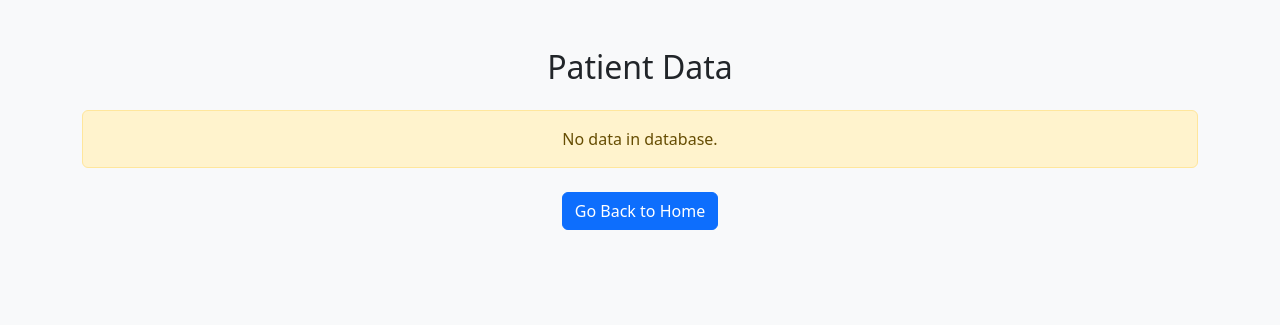
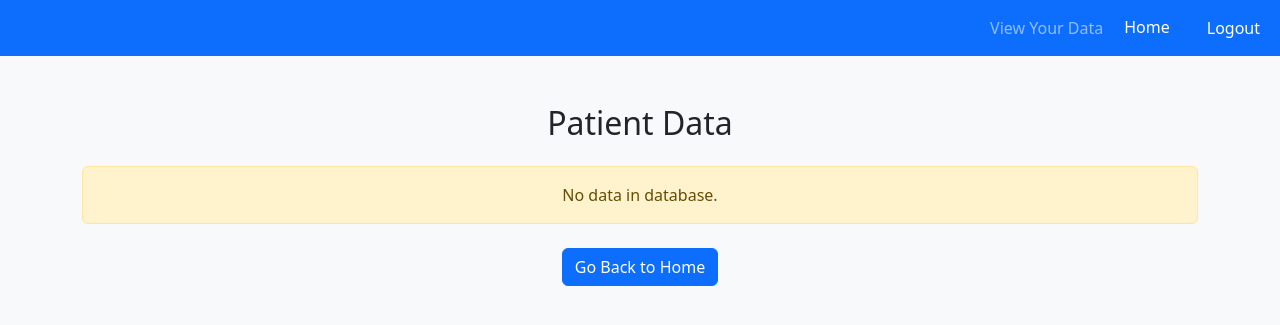
Before and after one commit to CS-LTU/com7033-assignment-zeea1ien, a Flask app: page /view_patients in a window 1280 px wide. Shown: the top 325 px of the page. Run offline with Flask 3, Linux system fonts and the light colour scheme; a user stored in the database is signed in; data that the repository does not hold is empty.

Commit message:
bootstrap added to profile/patients. home page button added to profile

```diff
--- a/templates/patients.html
+++ b/templates/patients.html
@@ -9,6 +9,35 @@
      href="https://cdn.jsdelivr.net/npm/bootstrap@5.3.3/dist/css/bootstrap.min.css"
      rel="stylesheet">
 </head>
+<body>
+    <!-- Navbar Added -->
+    <nav class="navbar navbar-expand-lg navbar-dark bg-primary">
+      <div class="container-fluid">
+        <button class="navbar-toggler" type="button" data-bs-toggle="collapse" data-bs-target="#navbarNav" aria-controls="navbarNav" aria-expanded="false" aria-label="Toggle navigation">
+          <span class="navbar-toggler-icon"></span>
+        </button>
+        <div class="collapse navbar-collapse" id="navbarNav">
+          <ul class="navbar-nav ms-auto">
+            {% if current_user.is_authenticated %}
+              <li class="nav-item">
+                <a class="nav-link" href="{{ url_for('user_data') }}">View Your Data</a>
+              </li>
+              <li class="nav-item">
+                <a href="{{ url_for('home') }}" class="btn btn-primary">Home</a>
+              </li>
+              <li class="nav-item">
+                <a class="nav-link btn btn-danger text-white ms-3" href="{{ url_for('logout') }}">Logout</a>
+              </li>
+
+            {% else %}
+
+            {% endif %}
+
+          </ul>
+        </div>
+      </div>
+    </nav>
+
 <body class="bg-light">
     <div class="container my-5">
         <!-- Page Header -->
```
Also changed, not shown: templates/profile.html (+21 -6 lines), users.db.
